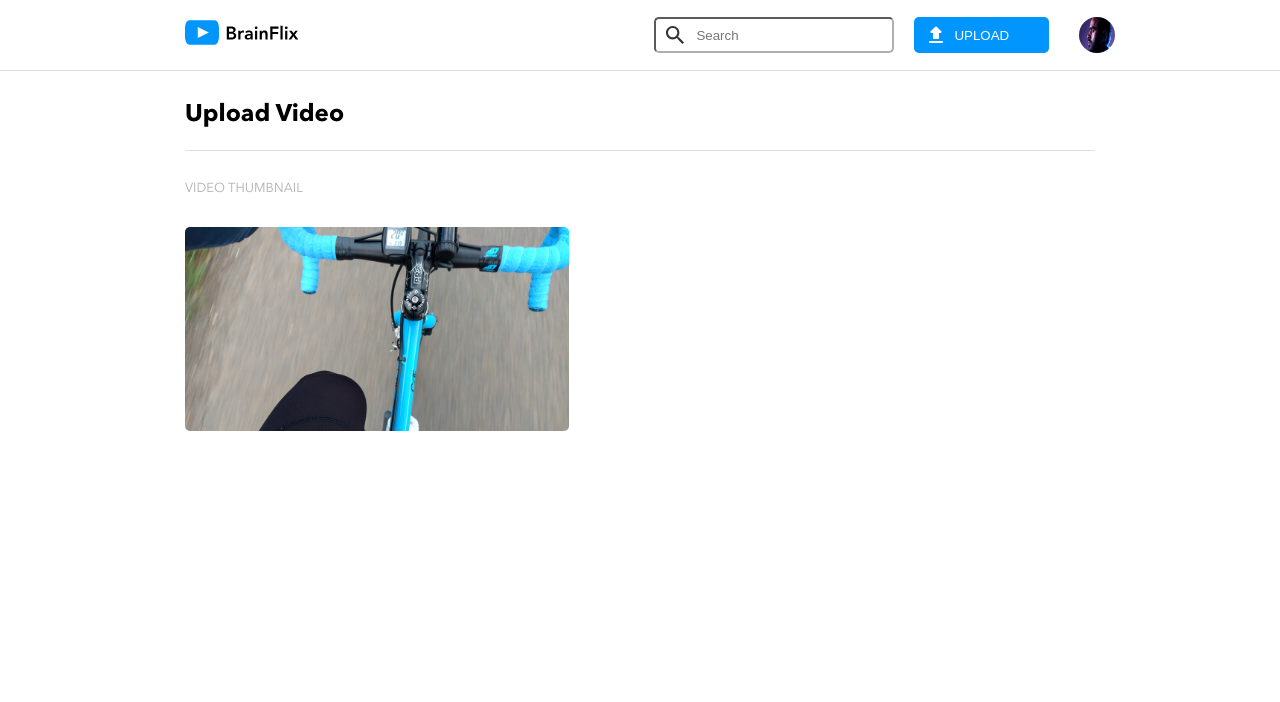
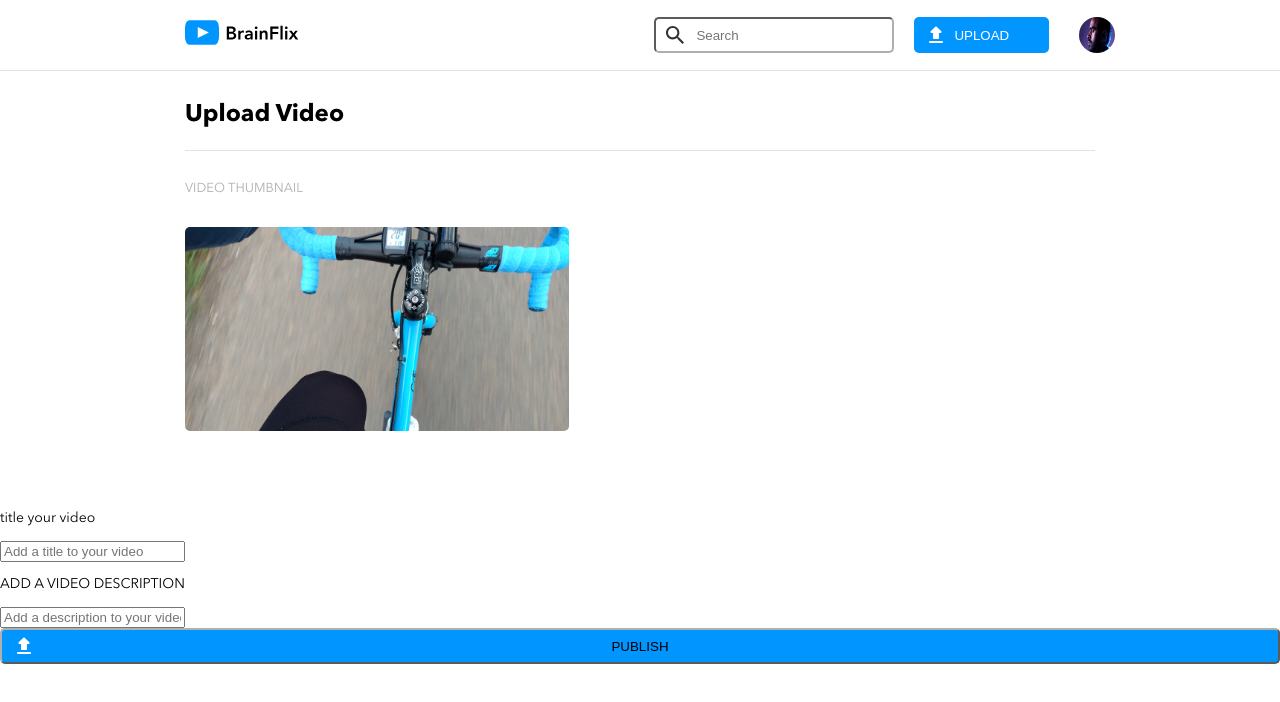
Before and after one commit to Kimberlynolsin/Brainflix-Client, a React (Create React App) app: page /upload in a window 1280 px wide. Shown: the top 702 px of the page. Built offline with nearby package versions, Linux system fonts and the light colour scheme.

Commit message:
added a get request

```diff
--- a/src/App.js
+++ b/src/App.js
@@ -11,6 +11,7 @@ import Header from "./components/Header/Header";
 import UploadVideo from "./pages/UploadVideo/UploadVideo";
 import NotFound from "./pages/NotFound/NotFound";
 import HomePage from "./pages/HomePage/HomePage";
+import NextVideo from "./components/NextVideo/NextVideo";
 
 function App() {
   // const [vidDetails, setDefaultVid] = useState(data);
@@ -36,6 +37,7 @@ function App() {
         <Routes>
           <Route path="/" element={<HomePage/>}/>
           <Route path="/upload" element={<UploadVideo />} />
+          <Route path="/next-videos/:id" element={<NextVideo/>}/>
           <Route path="*" element={<NotFound />} />
         </Routes>
         {/* <VideoPlayer vid={currentVid} />
--- a/src/components/NextVideo/NextVideo.js
+++ b/src/components/NextVideo/NextVideo.js
@@ -1,28 +1,51 @@
 import "./NextVideo.scss";
+import { useParams, Link } from "react-router-dom";
 
-const NextVideo = (props) => {
-  const videoThumbnail = props.shortVid.map((el) => {
-    return (
-      <div
-        id={el.id}
-        key={el.id}
-        className="next-vid-section__thumbnail"
-        onClick={props.handler}
-      >
-        <img className="next-vid-section__img" src={el.image} alt="video thumbnail"></img>
-        <div className="next-vid-section__details">
-          <p className="next-vid-section__description">{el.title}</p>
-          <p className="next-vid-section__author">{el.channel}</p>
-        </div>
-      </div>
-    );
-  });
+const NextVideo = ({ index, title, channel, img }) => {
+  const params = useParams();
+  const {id} = params;
+  console.log("in next videos", index);
+
+  // const videoThumbnail = props.shortVid.map((el) => {
+  //   return (
+  //     <div
+  //       id={el.id}
+  //       key={el.id}
+  //       className="next-vid-section__thumbnail"
+  //       // onClick={props.handler}
+  //     >
+  //       <img className="next-vid-section__img" src={el.image} alt="video thumbnail"></img>
+  //       <div className="next-vid-section__details">
+  //         <p className="next-vid-section__description">{el.title}</p>
+  //         <p className="next-vid-section__author">{el.channel}</p>
+  //       </div>
+  //     </div>
+  //   );
+  // });
 
   return (
-    <section className="next-vid-section">
-      <p className="next-vid-section__title">next videos</p>
-      {videoThumbnail}
-    </section>
+    // <section className="next-vid-section">
+    //   <p className="next-vid-section__title">next videos</p>
+    <>
+      <Link to={`/next-videos/${id}`}>
+        <div
+          key={index}
+          className="next-vid-section__thumbnail"
+          // onClick={props.handler}
+        >
+          <img
+            className="next-vid-section__img"
+            src={img}
+            alt="video thumbnail"
+          ></img>
+          <div className="next-vid-section__details">
+            <p className="next-vid-section__description">{title}</p>
+            <p className="next-vid-section__author">{channel}</p>
+          </div>
+        </div>
+      </Link>
+    </>
+    //  </section>
   );
 };
 
--- a/src/pages/HomePage/HomePage.js
+++ b/src/pages/HomePage/HomePage.js
@@ -1,38 +1,76 @@
 import "./HomePage.scss";
-import { useState } from "react";
+import { useEffect, useState } from "react";
 import data from "../../data/video-details.json";
 import shortData from "../../data/videos.json";
 import NextVideo from "../../components/NextVideo/NextVideo";
 import Comments from "../../components/Comments/Comments";
 import VideoPlayerDiv from "../../components/VideoPlayerDiv/VideoPlayerDiv";
 import VideoPlayer from "../../components/VideoPlayer/VideoPlayer";
+import axios from "axios";
 
 function HomePage() {
-  const [vidDetails, setDefaultVid] = useState(data);
-  const [currentVid, setCurrentVid] = useState(vidDetails[0]);
-  const [nextVideos, setNextVideos] = useState(shortData);
+  // const [vidDetails, setDefaultVid] = useState(data);
+  // const [nextVideos, setNextVideos] = useState(shortData);
 
-  function handlerFunc(e) {
-    const newCurrentVid = vidDetails.find(
-      (vid) => vid.id === e.currentTarget.id
-    );
-    setCurrentVid(newCurrentVid);
+  // function handlerFunc(e) {
+  //   const newCurrentVid = vidDetails.find(
+  //     (vid) => vid.id === e.currentTarget.id
+  //   );
+  //   setCurrentVid(newCurrentVid);
 
-    const newArr = shortData.filter(
-      (element) => element.id !== e.currentTarget.id
-    );
-    setNextVideos(newArr);
-  }
+  //   const newArr = shortData.filter(
+  //     (element) => element.id !== e.currentTarget.id
+  //   );
+  //   setNextVideos(newArr);
+  // }
+  const URL =
+    "https://project-2-api.herokuapp.com/videos?api_key=b694f26b-0dfd-4f61-bd97-068859087909";
+  const [comments, setComments] = useState(null);
+  // const [currentVid, setCurrentVid] = useState(vidDetails[0]);
 
+  useEffect(() => {
+    const getComments = async () => {
+      const { data } = await axios.get(URL);
+
+      setComments(data);
+    };
+
+    getComments();
+  }, []);
+
+  const commentsList = comments ? (
+    comments.map((element) => {
+      // console.log('line43:',element.id);
+      return (
+        <>
+          <NextVideo
+            key={element.id}
+            index={element.id}
+            title={element.title}
+            channel={element.channel}
+            img={element.image}
+          />
+        </>
+      );
+    })
+  ) : (
+    <p>Loading...</p>
+  );
+
+  // console.table("in home", comments);
   return (
     <>
-      <VideoPlayer vid={currentVid} />
+      {/* <VideoPlayer vid={comments} /> */}
       <main className="main-section">
         <div className="main-section__content">
-          <VideoPlayerDiv vid={currentVid} />
-          <Comments comments={currentVid} />
+          {/* <VideoPlayerDiv vid={currentVid} /> */}
+          {/* <Comments comments={currentVid} /> */}
         </div>
-        <NextVideo shortVid={nextVideos} handler={handlerFunc} />
+        {/* <NextVideo shortVid={comments} handler={handlerFunc} /> */}
+        <section className="next-vid-section">
+          <p className="next-vid-section__title">next videos</p>
+          {commentsList}
+        </section>
       </main>
     </>
   );
--- a/src/pages/UploadVideo/UploadVideo.js
+++ b/src/pages/UploadVideo/UploadVideo.js
@@ -12,6 +12,22 @@ const UploadVideo = () => {
           <img className="upload__preview" src={preview} alt="bicycle"></img>
         </div>
       </section>
+      <form className="upload__form">
+          <label className="upload__form__label">
+            <p className="upload__form__title">title your video </p>
+            <input type="text" placeholder="Add a title to your video"></input>
+          </label>
+          <label className="upload__form__description">
+            <p className="upload__form__description__title">
+              add a video description
+            </p>
+            <input
+              type="text"
+              placeholder="Add a description to your video"
+            ></input>
+          </label>
+          <input type="submit" value="PUBLISH"></input>
+        </form>
     </>
   );
 };
--- a/src/pages/UploadVideo/UploadVideo.scss
+++ b/src/pages/UploadVideo/UploadVideo.scss
@@ -1,9 +1,9 @@
 @use "../../styles/partials/variables" as *;
-@use '../../styles/partials/typography' as *;
+@use "../../styles/partials/typography" as *;
 .upload {
   border-top: 0.1rem solid $mercury;
 
-  @include desktop{
+  @include desktop {
     padding-bottom: 3rem;
   }
   &__title {
@@ -17,10 +17,9 @@
       padding: 0 0 2rem 0;
     }
 
-    @include desktop{
+    @include desktop {
       margin: 3rem 18.5rem;
     }
-
   }
   &__subtitle {
     text-transform: uppercase;
@@ -28,14 +27,12 @@
     color: $silver;
     margin: 0 1.6rem 1rem;
 
-    @include tablet{
+    @include tablet {
       font-weight: normal;
       margin: $margin-tablet;
       margin-top: 3rem;
-
-
     }
-    @include desktop{
+    @include desktop {
       margin: 3rem 18.5rem;
     }
   }
@@ -43,15 +40,14 @@
   &__container {
     margin: $margin-mobile;
 
-    @include tablet{
+    @include tablet {
       width: 50%;
       margin: $margin-tablet;
     }
 
-    @include desktop{
+    @include desktop {
       width: 30%;
       margin: 3rem 18.5rem;
-
     }
   }
 
@@ -62,5 +58,18 @@
   &__form {
     display: flex;
     flex-direction: column;
+    &___title{
+      text-transform: uppercase;
+    }
+
+    &__description__title {
+      text-transform: uppercase;
+    }
+
+    [type="submit"] {
+      background: url(../../assets/images/upload.svg);
+      background-color: $brainflix-blue;
+      @include icon-input
+    }
   }
 }
```
